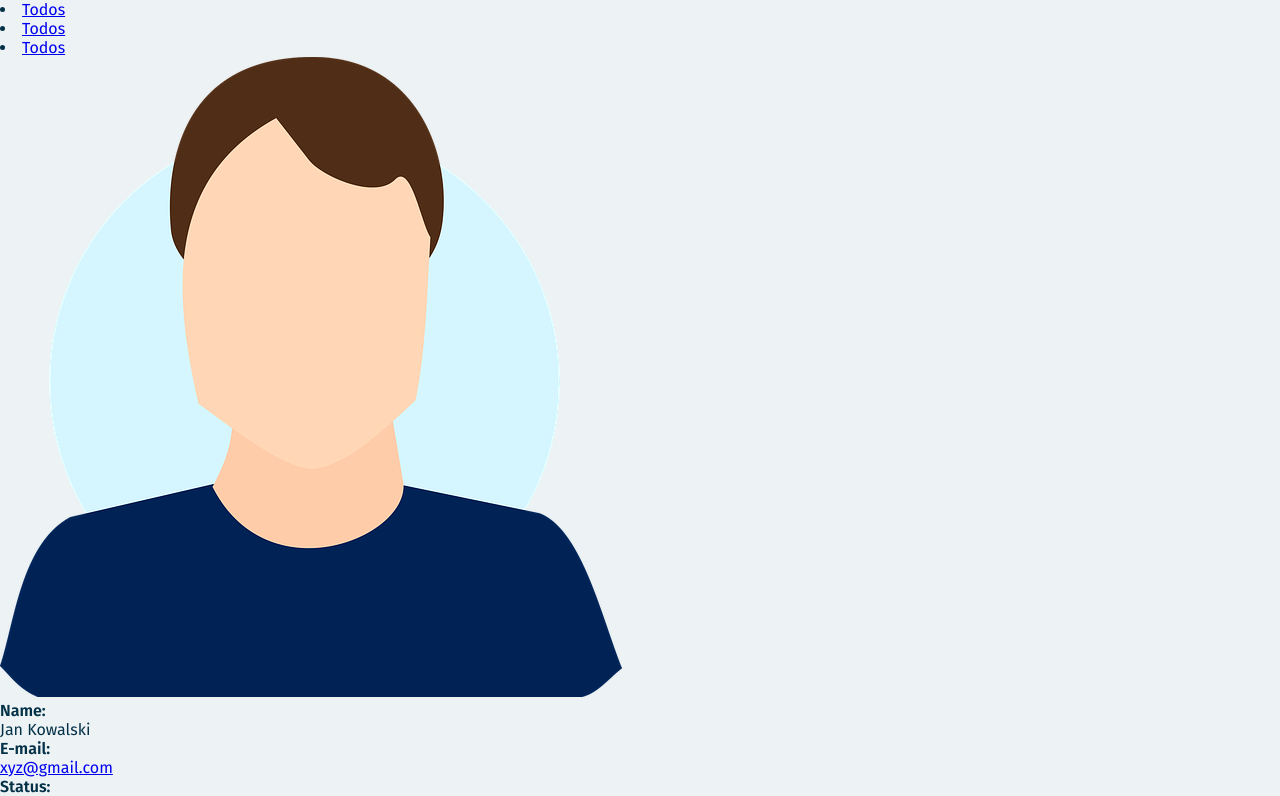
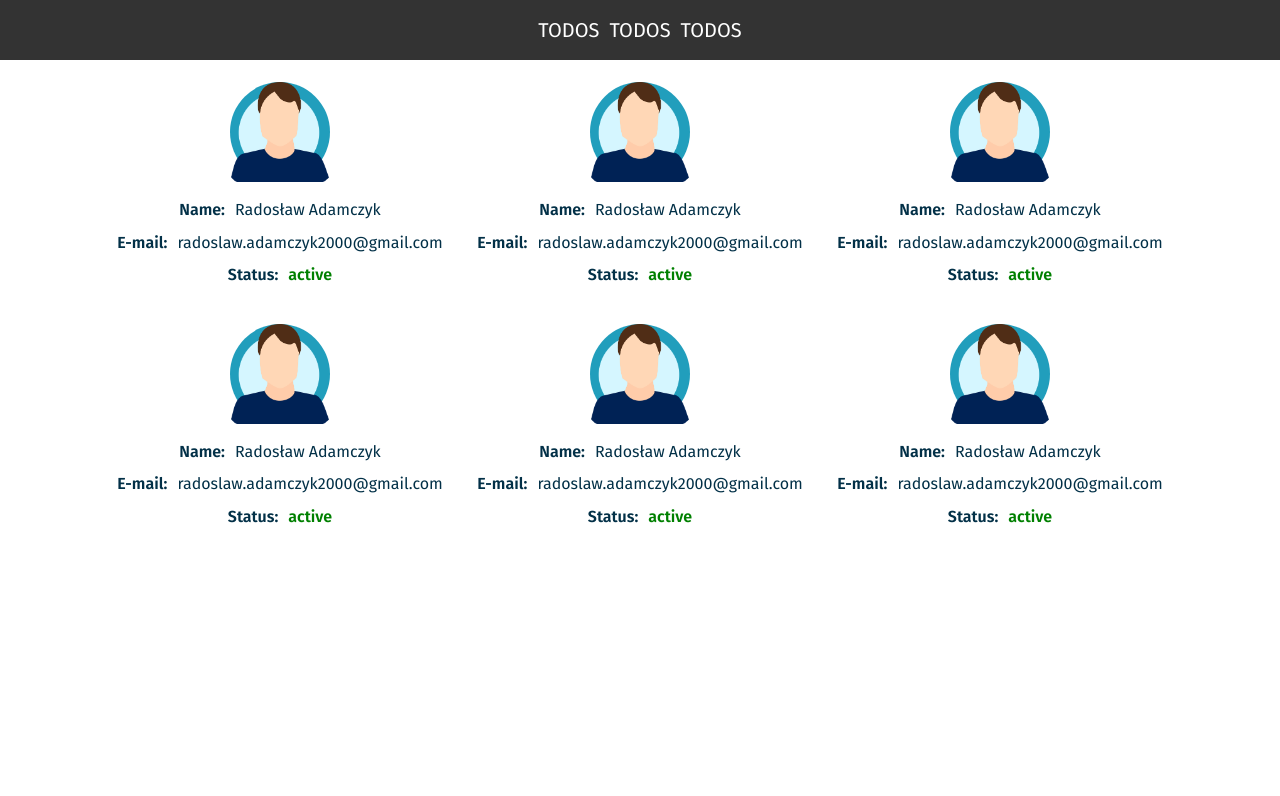
Before and after one commit to RadoslawAdamczyk2000/Havatel, an Angular app: page / in a window 1280 px wide. Shown: the top 796 px of the page. Built offline with nearby package versions, Linux system fonts and the light colour scheme.

Commit message:
finish users view and nav

```diff
--- a/src/app/components/atoms/nav-item/nav-item.component.scss
+++ b/src/app/components/atoms/nav-item/nav-item.component.scss
@@ -0,0 +1,23 @@
+@import '../../../../assets/styles/__variables.scss';
+@import '../../../../assets/styles/__mixins.scss';
+li{
+    font-size:2rem;
+    position:relative;
+    text-transform:uppercase;
+    transition:.12s linear color;
+    &::before{
+        background-color:$special;
+        bottom:-.25rem;
+        height:.5rem;
+        left:0;
+        transform:skewX(-45deg);
+        transition:.12s linear width;
+        width:0;
+    }
+    &:hover{
+        color:$special;
+        &::before{
+            width:100%;
+        }
+    }
+}
--- a/src/app/components/atoms/user-item/user-item.component.html
+++ b/src/app/components/atoms/user-item/user-item.component.html
@@ -1,27 +1,29 @@
-<div>
-    <figure>
-      <img src='../../../../assets/images/male.png' alt='Jan Kowalski - zdjęcie'/>
-      <!-- TODO: jeśli to kobieta to female.png i tło różowe, jeśli mężczyzna to male.png i niebieskie tło -->
-    </figure>
-    <div>
+<div class='user'>
+    <div class='head'>
+      <figure>
+        <img src='{{image}}' alt='{{name}} - zdjęcie'/>
+        <!-- TODO: jeśli to kobieta to female.png i tło różowe, jeśli mężczyzna to male.png i niebieskie tło -->
+      </figure>
+    </div>
+    <div class='content'>
       <ul>
         <li>
           <b>Name: </b>
           <p>
-            Jan Kowalski <!-- TODO: dynamiczna nazwa użytkownika -->
+            {{name}} <!-- TODO: dynamiczna nazwa użytkownika -->
           </p>
         </li>
         <li>
           <b>E-mail: </b>
           <p>
-            <a href="mailto:xyz@gmail.com">
-              xyz@gmail.com <!-- TODO: dynamiczny adres e-mail który będzie przekazywany w propsie do hrefa -->
+            <a href="mailto:{{email}}">
+              {{email}} <!-- TODO: dynamiczny adres e-mail który będzie przekazywany w propsie do hrefa -->
             </a>
           </p>
         </li>
         <li>
           <b>Status: </b>
-          <p>active</p> <!-- TODO: dynamiczny status, jeśli aktywny tekst będzie zielony, jeśli nie to czerwony, może być kółko albo tekst  -->
+          <p>{{status}}</p> <!-- TODO: dynamiczny status, jeśli aktywny tekst będzie zielony, jeśli nie to czerwony, może być kółko albo tekst  -->
         </li>
       </ul>
     </div>
--- a/src/app/components/atoms/user-item/user-item.component.scss
+++ b/src/app/components/atoms/user-item/user-item.component.scss
@@ -0,0 +1,51 @@
+@import '../../../../assets/styles/__variables.scss';
+@import '../../../../assets/styles/__mixins.scss';
+.user{
+    @include flexCenter(column,nowrap);
+    background-color:$white;
+    padding:1.2rem .5rem;
+    row-gap:1.25rem;
+    width:35rem;
+    & > .head{
+        align-items:center;
+        display:flex;
+        justify-content:center;
+        height:10rem;
+        & > figure{
+            background-color:$men;
+            border-radius:50%;
+            height:10rem;
+            width:10rem;
+            & > img{
+                height:100%;
+                object-fit:contain;
+                object-position:center;
+                width:100%;
+            }
+        }
+    }
+    & > .content{
+        width:100%;
+        & > ul{
+            @include flexCenter(column,nowrap);
+            row-gap:.25rem;
+            & > li{
+                @include flexCenter(row,wrap);
+                column-gap:1rem;
+                min-height:3rem;
+                width:100%;
+
+                & > p > a{
+                    transition:.12s linear color;
+                    :hover{
+                        color:$special;
+                    }
+                }
+                &:last-of-type > p{
+                    color:green;
+                    font-weight:900;
+                }
+            }
+        }
+    }
+}
--- a/src/app/components/atoms/user-item/user-item.component.ts
+++ b/src/app/components/atoms/user-item/user-item.component.ts
@@ -6,7 +6,10 @@ import { Component, OnInit } from '@angular/core';
   styleUrls: ['./user-item.component.scss']
 })
 export class UserItemComponent implements OnInit {
-
+  image = '../../../../assets/images/male.png';
+  name = 'Radosław Adamczyk'
+  email='radoslaw.adamczyk2000@gmail.com'
+  status = 'active'
   constructor() { }
 
   ngOnInit(): void {
--- a/src/app/components/bacterias/navigation/navigation.component.scss
+++ b/src/app/components/bacterias/navigation/navigation.component.scss
@@ -0,0 +1,15 @@
+@import '../../../../assets/styles/__variables.scss';
+@import '../../../../assets/styles/__mixins.scss';
+nav{
+    background:$black;
+    color:$white;
+    height:6rem;
+    position:sticky;
+    top:0;
+    z-index:999;
+    & > menu{
+        @include flexCenter(row,nowrap);
+        column-gap:1rem;
+        height:100%;
+    }
+}
--- a/src/app/components/bacterias/users/users.component.html
+++ b/src/app/components/bacterias/users/users.component.html
@@ -1,5 +1,4 @@
-<div>
-    <div>
+<div class='users'>
     <app-user-item></app-user-item>
     <app-user-item></app-user-item>
     <app-user-item></app-user-item>
@@ -7,4 +6,3 @@
     <app-user-item></app-user-item>
     <app-user-item></app-user-item>
 </div>
-</div>
--- a/src/app/components/bacterias/users/users.component.scss
+++ b/src/app/components/bacterias/users/users.component.scss
@@ -0,0 +1,7 @@
+@import '../../../../assets/styles/__variables.scss';
+@import '../../../../assets/styles/__mixins.scss';
+.users{
+    @include flexGrid(1rem,1rem);
+    padding:1rem 2rem;
+    width:100%;
+}
--- /dev/null
+++ b/src/assets/styles/__mixins.scss
@@ -0,0 +1,16 @@
+@mixin flexCenter($direction,$wrap){
+    align-items:center;
+    display:flex;
+    flex-direction:$direction;
+    flex-wrap:$wrap;
+    justify-content:center;
+}
+@mixin flexGrid($columnGap,$rowGap){
+    align-items:center;
+    column-gap:$columnGap;
+    display:flex;
+    flex-direction:row;
+    flex-wrap:wrap;
+    justify-content:center;
+    row-gap:$rowGap;
+}
--- a/src/assets/styles/__variables.scss
+++ b/src/assets/styles/__variables.scss
@@ -1,4 +1,6 @@
-$white:#edf2f4;
+$white:#fff;
+$black:#333;
 $prussianBlue:#023047;
-$blueGreen:#219EBC; //for males
-$pink:#FFAFCC;
+$special:#e5383b;
+$men:#219EBC; //for males
+$women:#FFAFCC; // for females
--- a/src/styles.scss
+++ b/src/styles.scss
@@ -6,6 +6,16 @@
     margin:0;
     padding:0;
 }
+::after,
+::before{
+    content:'';
+    position:absolute;
+}
+a{
+    color:inherit;
+    cursor:pointer;
+    text-decoration:none;
+}
 body{
     background-color:$white;
     color:$prussianBlue;
@@ -13,6 +23,22 @@ body{
     font-size:1.6rem;
     font-weight:400;
 }
+button{
+    cursor:pointer;
+}
 html{
     font-size:62.5%;
 }
+li,
+ol,
+ul{
+    list-style:none;
+}
+button,
+input,
+textarea{
+    background:none;
+    border:none;
+    font-family: 'Fira Sans', sans-serif;
+    outline:none;
+}
```
Lines whose indentation alone changed are shown as unchanged.
